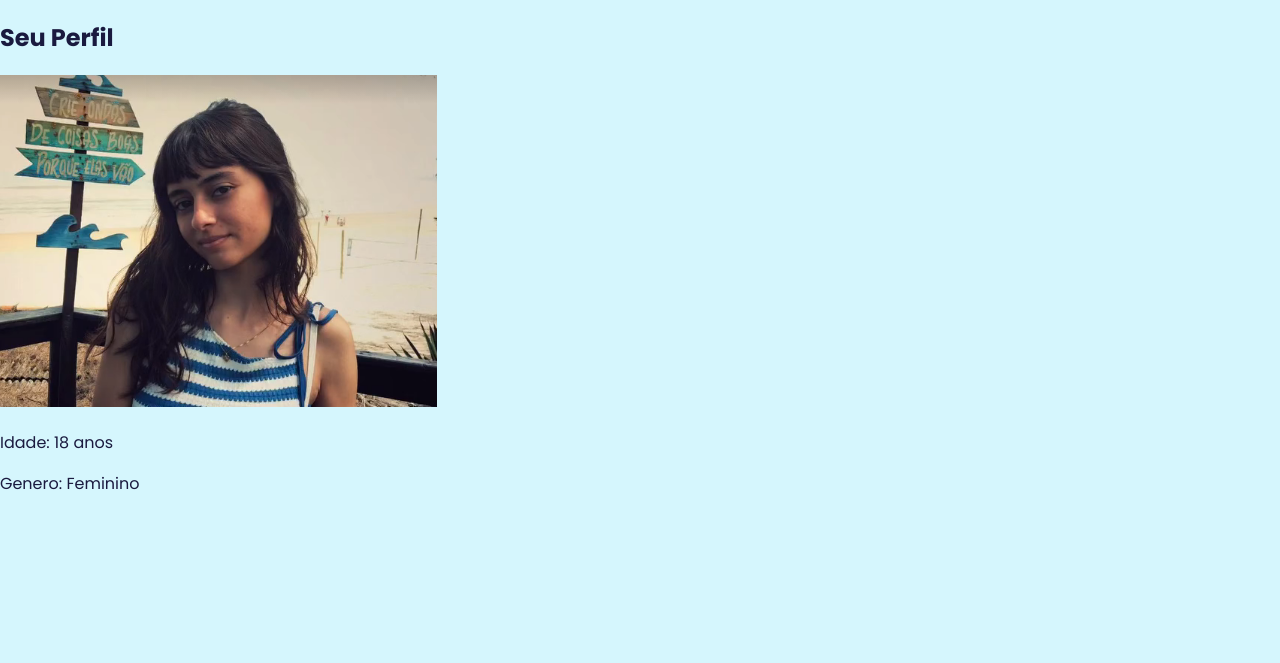
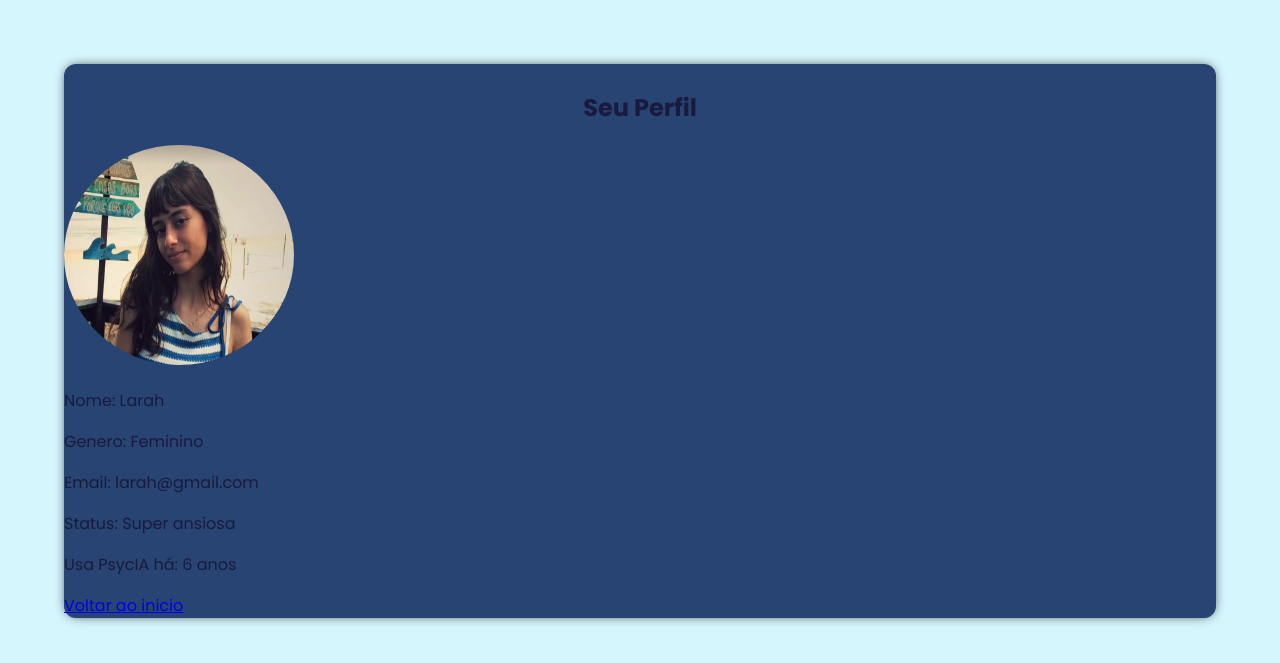
Before and after one commit to ygclemente/PsycIA, a PHP site: page /html/perfil.html in a window 1280 px wide. Shown: the part 112-775 px from the top of the page. Run offline with PHP 8.4, Linux system fonts and the light colour scheme.

Commit message:
Bugs e Bugs e perfil [BETA]

```diff
--- a/css/styles.css
+++ b/css/styles.css
@@ -409,7 +409,6 @@ nav a {
 
 #sobre-nos h2 {
   font-size: 1.8em;
-
   margin-bottom: 15px;
   font-weight: 600;
 }
@@ -572,3 +571,35 @@ body.dark-mode .card-membro p {
 body.dark-mode .descricao-site {
   color: white;
 }
+.footer-sobre {
+  text-align: center;
+  align-items: center;
+  justify-content: center;
+  padding: 8px;
+
+}
+.footer-sobre a{
+  text-decoration: none;
+  color: #879fcc;
+}
+.card-perfil{
+  margin-left: 5%;
+  margin-right: 5%;
+  margin-top: 5%;
+  background-color: #274472;
+  border-radius: 12px;
+  align-items: center;
+  -webkit-box-shadow: 0px 0px 12px -3px rgba(0,0,0,0.93);
+box-shadow: 0px 0px 12px -3px rgba(0,0,0,0.93);
+
+}
+.card-perfil img{
+  align-items: center;
+  height: 220px;
+  width: 230px;
+  border-radius: 50%;
+}
+.card-perfil h1{
+  text-align: center;
+  padding-top:26px ;
+}
--- a/html/cadastro.html
+++ b/html/cadastro.html
@@ -55,7 +55,7 @@
 
             <!-- Link para login -->
             <div class="switch-link">
-                <p>Já tem uma conta? <a href="html/login.html">Voltar ao login</a></p>
+                <p>Já tem uma conta? <a href="../html/login.html">Voltar ao login</a></p>
             </div>
         </div>
     </div>
--- a/html/login.html
+++ b/html/login.html
@@ -37,6 +37,7 @@
 
                 <div class="switch-link">
                     <p>Não tem uma conta? <a href="../html/cadastro.html">Quero me cadastrar</a></p>
+                   <a href="fodase.html"> <p>Esqueci minha senha!</p></a>
                 </div>
             </div>
         </div>
--- a/html/meditacao.html
+++ b/html/meditacao.html
@@ -15,7 +15,7 @@
       <i class="fa-regular fa-moon"></i>
     </button>
     <div class="logo">
-      <a href="../index.html"> <img src="../css/" alt="Logo" style="height: 85px;" /></a>
+      <a href="../index.html"> <img src="../img/logo.png" alt="Logo" style="height: 85px;" /></a>
     </div>
     <nav>
       <ul>
--- a/html/perfil.html
+++ b/html/perfil.html
@@ -25,11 +25,15 @@
     </nav>
   </header>
   <section>
-    <div class="card">
+    <div class="card-perfil">
       <h1>Seu Perfil</h1>
-      <img src="../img/avatar1.png" alt="foto-pefil">
-      <p>Idade: 18 anos</p>
+      <img src="../img/avatar1.png" alt="foto-pefil" height="126px" width="126px">
+      <p>Nome: Larah</p>
       <p>Genero: Feminino</p>
+      <p>Email: larah@gmail.com</p>
+      <p>Status: Super ansiosa</p>
+      <p>Usa PsycIA há: 6 anos</p>
+      <a href="../index.html">Voltar ao inicio</a>
 
       <p></p>
     </div>
--- a/index.html
+++ b/index.html
@@ -93,7 +93,7 @@
         Aqui você pode acompanhar seu bem-estar e progresso emocional 💛
       </p>
       <div class="perfil-opcoes">
-        <button onclick="window.open('html/perfil.html', '_blank')">👤 Minha Conta</button>
+        <button onclick="window.open('html/perfil.html', '_blank')">👤 Minha Conta [BETA]</button>
 
         <button onclick="window.open('html/configuracoes.html', '_blank')">⚙️ Configurações</button>
 
```
Also changed, not shown: html/fodase.html (added, +11 -0 lines), html/sobre.html (+5 -2 lines).
